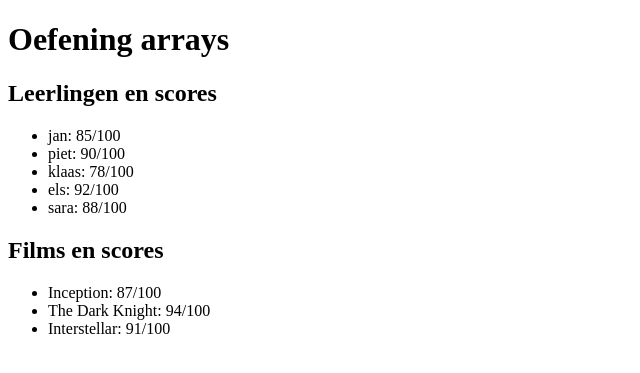
After one commit to blempenscvodeverdieping/fuw-2526-php1, a PHP site: page /oefening-arrays.php in a window 1280 px wide. The commit adds this page. Shown: the top 373 px of the page, without its empty margins (0-640 px from the left). Run offline with PHP 8.4, Linux system fonts and the light colour scheme.

Commit message:
oefening arrays

```diff
--- /dev/null
+++ b/syntax/oefening-arrays.php
@@ -0,0 +1,47 @@
+<?php
+
+$leerlingen = ["jan", "piet", "klaas", "els", "sara"];
+$scores = [85, 90, 78, 92, 88];
+
+$films = [
+    [
+        "naam" => "Inception",
+        "score" => 87,
+    ],
+    [
+        "naam" => "The Dark Knight",
+        "score" => 94,
+    ],
+    [
+        "naam" => "Interstellar",
+        "score" => 91,
+    ],
+];
+?>
+<!DOCTYPE html>
+<html lang="en">
+<head>
+    <meta charset="UTF-8">
+    <meta name="viewport" content="width=device-width, initial-scale=1.0">
+    <title>Oefening Arrays</title>
+</head>
+<body>
+
+<h1>Oefening arrays</h1>
+
+<h2>Leerlingen en scores</h2>
+<ul>
+    <?php foreach ($leerlingen as $key => $leerling): ?>
+        <li><?php echo $leerling; ?>: <?php echo $scores[$key]; ?>/100</li>
+    <?php endforeach; ?>
+</ul>
+
+<h2>Films en scores</h2>
+<ul>
+    <?php foreach ($films as $film): ?>
+        <li><?php echo $film["naam"]; ?>: <?php echo $film["score"]; ?>/100</li>
+    <?php endforeach; ?>
+</ul>
+
+</body>
+</html>
```
Also changed, not shown: syntax/arrays.php (+21 -22 lines), syntax/index.php (+16 -15 lines), syntax/oefening1-helloworld.php (line endings or trailing spaces).
